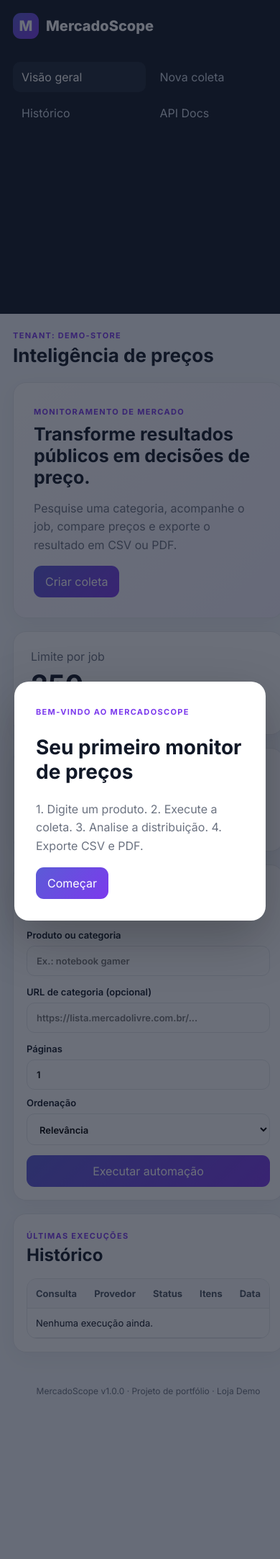
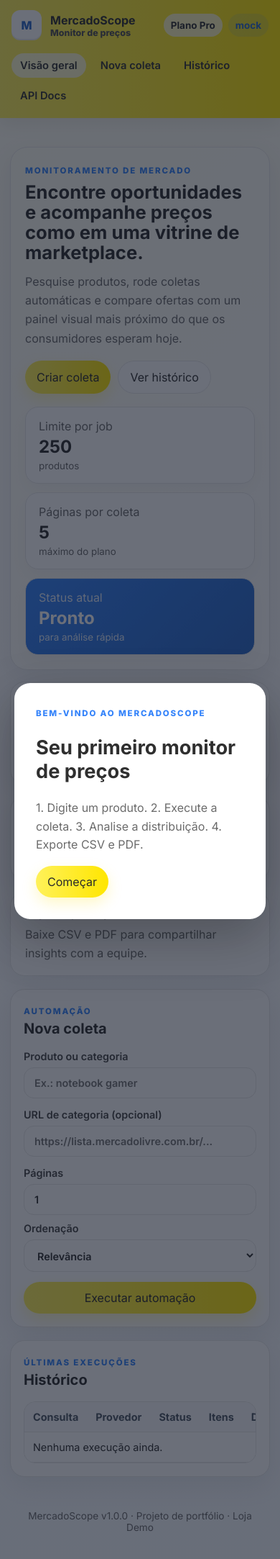
Before and after one commit to LauraTavora/MercadoScope, a FastAPI app: page / in a window 390 px wide. Shown: the top 2166 px of the page at 72% size. Run offline with FastAPI, Linux system fonts and the light colour scheme.

Commit message:
refactor: redesign UI with Mercado Livre-inspired marketplace aesthetic
- Updated color scheme to yellow, blue, and clean white surfaces
- Replaced sidebar navigation with sticky header topbar
- Added hero banner section with search-focused layout
- Enhanced cards with modern rounded corners and shadows
- Improved form styling and visual hierarchy
- Optimized responsive design for mobile and tablet
- Maintained all functionality with improved UX

```diff
--- a/app/static/styles.css
+++ b/app/static/styles.css
@@ -1,10 +1,227 @@
-:root{--bg:#f4f7fb;--surface:#fff;--text:#111827;--muted:#6b7280;--line:#e5e7eb;--accent:#5b5bd6;--accent2:#7c3aed;--success:#059669;--danger:#dc2626;--warning:#d97706}
-*{box-sizing:border-box}html{scroll-behavior:smooth}body{margin:0;font-family:Inter,system-ui,sans-serif;background:var(--bg);color:var(--text)}
-.shell{display:grid;grid-template-columns:250px 1fr;min-height:100vh}.sidebar{position:sticky;top:0;height:100vh;background:#111827;color:#fff;padding:28px 20px;display:flex;flex-direction:column;gap:32px}.brand{font-weight:800;font-size:20px;display:flex;align-items:center;gap:10px}.brand-mark{width:36px;height:36px;border-radius:11px;display:grid;place-items:center;background:linear-gradient(135deg,var(--accent),var(--accent2))}.sidebar nav{display:grid;gap:8px}.nav-item{color:#cbd5e1;text-decoration:none;padding:11px 12px;border-radius:10px}.nav-item:hover,.nav-item.active{background:#1f2937;color:#fff}.plan-card{margin-top:auto;padding:16px;border:1px solid #374151;border-radius:14px;display:grid;gap:7px}.plan-card small{color:#9ca3af;line-height:1.45}
-main{padding:28px 34px 40px;max-width:1500px;width:100%;margin:0 auto}.topbar{display:flex;justify-content:space-between;align-items:center;margin-bottom:22px}.topbar h1{margin:4px 0 0;font-size:26px}.eyebrow{text-transform:uppercase;letter-spacing:.12em;font-size:11px;font-weight:700;color:#7c3aed}.provider-pill,.hint{font-size:12px;color:var(--muted);background:#fff;border:1px solid var(--line);padding:8px 10px;border-radius:999px}
-.hero-grid{display:grid;grid-template-columns:2fr 1fr 1fr;gap:18px;margin-bottom:18px}.hero-card,.metric-card,.panel{background:var(--surface);border:1px solid var(--line);border-radius:18px;box-shadow:0 8px 30px rgba(17,24,39,.05)}.hero-card{padding:28px;background:linear-gradient(135deg,#fff,#f3f0ff)}.hero-card h2{font-size:30px;max-width:760px;margin:8px 0}.hero-card p{color:var(--muted);line-height:1.6;max-width:720px}.metric-card{padding:24px;display:flex;flex-direction:column;justify-content:center}.metric-card span,.metric-card small{color:var(--muted)}.metric-card strong{font-size:38px;margin:6px 0}
-.panel{padding:24px;margin:18px 0}.panel-header{display:flex;align-items:center;justify-content:space-between;margin-bottom:18px}.panel h2{margin:4px 0 0}.job-form{display:grid;grid-template-columns:1fr 1fr auto;gap:14px;align-items:end}.job-form label{display:grid;gap:7px;font-size:13px;font-weight:600}.job-form input,.job-form select{width:100%;border:1px solid var(--line);border-radius:11px;padding:12px 13px;font:inherit;background:#fff}.form-row{display:flex;gap:10px}.form-row label{flex:1}.button{display:inline-flex;justify-content:center;align-items:center;border:0;border-radius:11px;padding:12px 16px;font-weight:700;text-decoration:none;cursor:pointer;font:inherit}.primary{background:linear-gradient(135deg,var(--accent),var(--accent2));color:#fff}.secondary{background:#fff;border:1px solid var(--line);color:var(--text)}.feedback{margin-top:15px;padding:13px;border-radius:11px;background:#eef2ff;color:#3730a3}.feedback.error{background:#fef2f2;color:#991b1b}
-.progress-track{height:11px;background:#e5e7eb;border-radius:999px;overflow:hidden}.progress-bar{height:100%;background:linear-gradient(90deg,var(--accent),var(--accent2));transition:width .35s}.status{display:inline-flex;border-radius:999px;padding:5px 9px;font-size:11px;font-weight:800;text-transform:uppercase}.status.completed{background:#d1fae5;color:#065f46}.status.failed{background:#fee2e2;color:#991b1b}.status.running{background:#e0e7ff;color:#3730a3}.status.pending{background:#fef3c7;color:#92400e}.result-actions{display:flex;gap:10px;margin:18px 0}.analytics-grid{display:grid;grid-template-columns:420px 1fr;gap:18px}.chart-card{border:1px solid var(--line);border-radius:14px;padding:16px;min-height:330px}.table-wrap{overflow:auto;border:1px solid var(--line);border-radius:14px}table{border-collapse:collapse;width:100%;font-size:13px}th,td{text-align:left;padding:12px;border-bottom:1px solid var(--line);vertical-align:top}th{background:#f9fafb;color:#4b5563}td a{color:#4f46e5;text-decoration:none}.hidden{display:none!important}footer{color:var(--muted);font-size:12px;text-align:center;padding:28px}
-.modal{position:fixed;inset:0;background:rgba(17,24,39,.62);display:grid;place-items:center;padding:20px;z-index:50}.modal-card{background:#fff;max-width:520px;padding:30px;border-radius:20px;box-shadow:0 25px 70px rgba(0,0,0,.25)}.modal-card h2{font-size:28px}.modal-card p{color:var(--muted);line-height:1.6}
-@media(max-width:1000px){.shell{grid-template-columns:1fr}.sidebar{position:static;height:auto}.sidebar nav{grid-template-columns:repeat(4,1fr)}.plan-card{display:none}.hero-grid{grid-template-columns:1fr 1fr}.hero-card{grid-column:1/-1}.job-form{grid-template-columns:1fr}.analytics-grid{grid-template-columns:1fr}}
-@media(max-width:640px){main{padding:18px}.sidebar{padding:18px}.sidebar nav{grid-template-columns:1fr 1fr}.topbar{align-items:flex-start;gap:10px}.provider-pill{display:none}.hero-grid{grid-template-columns:1fr}.hero-card h2{font-size:25px}.panel{padding:18px}.form-row{flex-direction:column}.panel-header{align-items:flex-start;gap:10px}.hint{display:none}}
+:root {
+  --bg: #fefefe;
+  --surface: #ffffff;
+  --surface-soft: #f7f7f7;
+  --text: #2f2f2f;
+  --muted: #6b6b6b;
+  --line: #e6e6e6;
+  --primary: #fff159;
+  --primary-strong: #ffe600;
+  --accent: #3483fa;
+  --accent-strong: #2968c8;
+  --success: #00a650;
+  --danger: #d93025;
+  --warning: #ffb800;
+  --shadow: 0 12px 36px rgba(15, 23, 42, 0.08);
+}
+
+* { box-sizing: border-box; }
+html { scroll-behavior: smooth; }
+body {
+  margin: 0;
+  font-family: Inter, system-ui, -apple-system, BlinkMacSystemFont, "Segoe UI", sans-serif;
+  background: linear-gradient(180deg, #fffef0 0%, var(--bg) 35%, #f8fbff 100%);
+  color: var(--text);
+}
+
+.page-shell { min-height: 100vh; }
+.main-content { max-width: 1280px; margin: 0 auto; padding: 24px 24px 40px; }
+
+.topbar-shell {
+  display: flex;
+  align-items: center;
+  justify-content: space-between;
+  gap: 18px;
+  padding: 18px 24px;
+  background: linear-gradient(90deg, #fff159 0%, #ffe600 100%);
+  box-shadow: 0 8px 24px rgba(0, 0, 0, 0.08);
+  position: sticky;
+  top: 0;
+  z-index: 20;
+}
+
+.brand-block { display: flex; align-items: center; gap: 12px; font-weight: 800; }
+.brand-block strong { display: block; font-size: 1rem; }
+.brand-block span { display: block; font-size: 0.78rem; color: #4f4f4f; }
+.brand-mark {
+  width: 42px;
+  height: 42px;
+  border-radius: 12px;
+  display: grid;
+  place-items: center;
+  background: var(--surface);
+  color: var(--accent-strong);
+  box-shadow: inset 0 -2px 0 rgba(0,0,0,.08);
+  font-weight: 900;
+}
+
+.top-nav { display: flex; flex-wrap: wrap; gap: 8px; }
+.nav-chip {
+  text-decoration: none;
+  color: #333;
+  padding: 8px 12px;
+  border-radius: 999px;
+  font-size: 0.92rem;
+  font-weight: 600;
+}
+.nav-chip.active, .nav-chip:hover { background: rgba(255,255,255,.72); }
+
+.topbar-actions { display: flex; align-items: center; gap: 8px; flex-wrap: wrap; }
+.pill {
+  display: inline-flex;
+  align-items: center;
+  padding: 8px 10px;
+  border-radius: 999px;
+  font-size: 0.84rem;
+  font-weight: 700;
+  background: rgba(255,255,255,.7);
+  color: #2f2f2f;
+}
+.pill.muted { background: rgba(52,131,250,.12); color: var(--accent-strong); }
+
+.hero-banner {
+  display: grid;
+  grid-template-columns: 1.35fr 0.95fr;
+  gap: 18px;
+  margin: 24px 0 16px;
+  padding: 28px;
+  background: linear-gradient(135deg, #fffef2 0%, #ffffff 100%);
+  border: 1px solid var(--line);
+  border-radius: 24px;
+  box-shadow: var(--shadow);
+}
+
+.hero-copy h1 {
+  margin: 8px 0 12px;
+  font-size: clamp(1.7rem, 2.5vw, 2.6rem);
+  line-height: 1.1;
+  max-width: 700px;
+}
+.hero-copy p { margin: 0 0 18px; color: var(--muted); line-height: 1.65; max-width: 680px; }
+.hero-actions { display: flex; flex-wrap: wrap; gap: 10px; }
+
+.eyebrow {
+  text-transform: uppercase;
+  letter-spacing: 0.16em;
+  font-size: 0.72rem;
+  font-weight: 800;
+  color: var(--accent);
+}
+
+.hero-highlights { display: grid; gap: 12px; }
+.highlight-card {
+  background: var(--surface);
+  border: 1px solid var(--line);
+  border-radius: 18px;
+  padding: 16px 18px;
+  box-shadow: 0 10px 24px rgba(15, 23, 42, 0.04);
+}
+.highlight-card span, .highlight-card small { display: block; color: var(--muted); }
+.highlight-card strong { display: block; font-size: 1.5rem; margin: 4px 0; }
+.highlight-card.accent { background: linear-gradient(135deg, var(--accent) 0%, var(--accent-strong) 100%); color: #fff; }
+.highlight-card.accent span, .highlight-card.accent small { color: rgba(255,255,255,.86); }
+
+.info-row { display: grid; grid-template-columns: repeat(3, 1fr); gap: 16px; margin-bottom: 18px; }
+.info-card, .panel {
+  background: var(--surface);
+  border: 1px solid var(--line);
+  border-radius: 20px;
+  box-shadow: var(--shadow);
+}
+.info-card { padding: 18px 20px; }
+.info-card h3 { margin: 0 0 8px; font-size: 1rem; }
+.info-card p { margin: 0; color: var(--muted); line-height: 1.6; }
+
+.panel { padding: 22px; margin: 18px 0; }
+.panel-header { display: flex; align-items: center; justify-content: space-between; gap: 12px; margin-bottom: 18px; }
+.panel h2 { margin: 4px 0 0; font-size: 1.25rem; }
+.hint { font-size: 0.84rem; color: var(--muted); background: var(--surface-soft); border: 1px solid var(--line); padding: 8px 10px; border-radius: 999px; }
+
+.job-form { display: grid; grid-template-columns: 1.2fr 1.2fr auto; gap: 14px; align-items: end; }
+.job-form label { display: grid; gap: 7px; font-size: 0.9rem; font-weight: 600; color: #444; }
+.job-form input, .job-form select {
+  width: 100%;
+  border: 1px solid var(--line);
+  border-radius: 14px;
+  padding: 12px 14px;
+  font: inherit;
+  background: var(--surface);
+  color: var(--text);
+}
+.job-form input:focus, .job-form select:focus { outline: none; border-color: var(--accent); box-shadow: 0 0 0 3px rgba(52,131,250,.14); }
+.form-row { display: flex; gap: 10px; }
+.form-row label { flex: 1; }
+
+.button {
+  display: inline-flex;
+  justify-content: center;
+  align-items: center;
+  border: 0;
+  border-radius: 999px;
+  padding: 12px 16px;
+  font-weight: 800;
+  text-decoration: none;
+  cursor: pointer;
+  font: inherit;
+}
+.primary {
+  background: linear-gradient(90deg, var(--primary) 0%, var(--primary-strong) 100%);
+  color: #2b2b2b;
+  box-shadow: 0 8px 20px rgba(255,225,0,.22);
+}
+.secondary {
+  background: var(--surface);
+  border: 1px solid var(--line);
+  color: var(--text);
+}
+
+.feedback {
+  margin-top: 15px;
+  padding: 13px 14px;
+  border-radius: 12px;
+  background: #ecf7ff;
+  color: #125a9b;
+  border: 1px solid #cde7ff;
+}
+.feedback.error { background: #fff1f0; color: #a22115; border-color: #f8d7d3; }
+
+.progress-track {
+  height: 11px;
+  background: #ededed;
+  border-radius: 999px;
+  overflow: hidden;
+}
+.progress-bar { height: 100%; background: linear-gradient(90deg, var(--primary) 0%, var(--accent) 100%); transition: width .35s; }
+
+.status {
+  display: inline-flex;
+  border-radius: 999px;
+  padding: 5px 9px;
+  font-size: 0.75rem;
+  font-weight: 800;
+  text-transform: uppercase;
+}
+.status.completed{background:#dff7e8;color:#116b3e}.status.failed{background:#fde8e6;color:#9b2317}.status.running{background:#e8f1ff;color:#1f4a99}.status.pending{background:#fff5d6;color:#8d6400}
+
+.result-actions{display:flex;gap:10px;margin:18px 0;flex-wrap:wrap}.analytics-grid{display:grid;grid-template-columns:420px 1fr;gap:18px}.chart-card{border:1px solid var(--line);border-radius:16px;padding:16px;min-height:330px;background:var(--surface-soft)}.table-wrap{overflow:auto;border:1px solid var(--line);border-radius:16px;background:var(--surface)}table{border-collapse:collapse;width:100%;font-size:0.9rem}th,td{text-align:left;padding:12px;border-bottom:1px solid var(--line);vertical-align:top}th{background:#f9fafb;color:#4b5563}td a{color:var(--accent);text-decoration:none}
+.hidden{display:none!important}footer{color:var(--muted);font-size:0.85rem;text-align:center;padding:28px 10px 8px}
+.modal{position:fixed;inset:0;background:rgba(17,24,39,.62);display:grid;place-items:center;padding:20px;z-index:50}.modal-card{background:#fff;max-width:520px;padding:30px;border-radius:22px;box-shadow:0 25px 70px rgba(0,0,0,.25)}.modal-card h2{font-size:1.7rem}.modal-card p{color:var(--muted);line-height:1.6}
+
+@media (max-width: 1000px) {
+  .hero-banner { grid-template-columns: 1fr; }
+  .info-row { grid-template-columns: 1fr; }
+  .job-form { grid-template-columns: 1fr; }
+  .analytics-grid { grid-template-columns: 1fr; }
+}
+
+@media (max-width: 760px) {
+  .main-content { padding: 16px 14px 28px; }
+  .topbar-shell { flex-wrap: wrap; padding: 14px 16px; }
+  .top-nav { width: 100%; order: 3; }
+  .hero-banner { padding: 20px; }
+  .hero-copy h1 { font-size: 1.6rem; }
+  .panel { padding: 18px; }
+  .panel-header { align-items: flex-start; flex-direction: column; }
+  .form-row { flex-direction: column; }
+  .hint { display: none; }
+}
--- a/app/templates/index.html
+++ b/app/templates/index.html
@@ -12,49 +12,78 @@
   <script src="/static/app.js" defer></script>
 </head>
 <body data-tenant="{{ tenant.slug }}">
-  <div class="shell">
-    <aside class="sidebar">
-      <div class="brand"><span class="brand-mark">M</span><span>MercadoScope</span></div>
-      <nav>
-        <a class="nav-item active" href="#dashboard">Visão geral</a>
-        <a class="nav-item" href="#new-job">Nova coleta</a>
-        <a class="nav-item" href="#history">Histórico</a>
-        <a class="nav-item" href="/docs">API Docs</a>
+  <div class="page-shell">
+    <header class="topbar-shell">
+      <div class="brand-block">
+        <div class="brand-mark">M</div>
+        <div>
+          <strong>MercadoScope</strong>
+          <span>Monitor de preços</span>
+        </div>
+      </div>
+      <nav class="top-nav">
+        <a class="nav-chip active" href="#dashboard">Visão geral</a>
+        <a class="nav-chip" href="#new-job">Nova coleta</a>
+        <a class="nav-chip" href="#history">Histórico</a>
+        <a class="nav-chip" href="/docs">API Docs</a>
       </nav>
-      <div class="plan-card">
-        <span class="eyebrow">Plano atual</span>
-        <strong>{{ tenant.plan.name }}</strong>
-        <small>Até {{ tenant.plan.max_items_per_job }} itens e {{ tenant.plan.max_pages_per_job }} páginas por coleta.</small>
+      <div class="topbar-actions">
+        <span class="pill">Plano {{ tenant.plan.name }}</span>
+        <span class="pill muted">{{ settings.scraper_provider }}</span>
       </div>
-    </aside>
+    </header>
 
-    <main>
-      <header class="topbar">
-        <div>
-          <span class="eyebrow">Tenant: {{ tenant.slug }}</span>
-          <h1>Inteligência de preços</h1>
+    <main class="main-content">
+      <section id="dashboard" class="hero-banner">
+        <div class="hero-copy">
+          <span class="eyebrow">MONITORAMENTO DE MERCADO</span>
+          <h1>Encontre oportunidades e acompanhe preços como em uma vitrine de marketplace.</h1>
+          <p>Pesquise produtos, rode coletas automáticas e compare ofertas com um painel visual mais próximo do que os consumidores esperam hoje.</p>
+          <div class="hero-actions">
+            <a class="button primary" href="#new-job">Criar coleta</a>
+            <a class="button secondary" href="#history">Ver histórico</a>
+          </div>
         </div>
-        <span class="provider-pill">Provedor: {{ settings.scraper_provider }}</span>
-      </header>
+        <div class="hero-highlights">
+          <article class="highlight-card">
+            <span>Limite por job</span>
+            <strong>{{ tenant.plan.max_items_per_job }}</strong>
+            <small>produtos</small>
+          </article>
+          <article class="highlight-card">
+            <span>Páginas por coleta</span>
+            <strong>{{ tenant.plan.max_pages_per_job }}</strong>
+            <small>máximo do plano</small>
+          </article>
+          <article class="highlight-card accent">
+            <span>Status atual</span>
+            <strong>Pronto</strong>
+            <small>para análise rápida</small>
+          </article>
+        </div>
+      </section>
 
-      <section id="dashboard" class="hero-grid">
-        <article class="hero-card">
-          <span class="eyebrow">Monitoramento de mercado</span>
-          <h2>Transforme resultados públicos em decisões de preço.</h2>
-          <p>Pesquise uma categoria, acompanhe o job, compare preços e exporte o resultado em CSV ou PDF.</p>
-          <a class="button primary" href="#new-job">Criar coleta</a>
+      <section class="info-row">
+        <article class="info-card">
+          <h3>Busca inteligente</h3>
+          <p>Organize cada coleta com categoria, ordenação e páginas em um fluxo simples.</p>
         </article>
-        <article class="metric-card">
-          <span>Limite por job</span><strong>{{ tenant.plan.max_items_per_job }}</strong><small>produtos</small>
+        <article class="info-card">
+          <h3>Comparação visual</h3>
+          <p>Veja distribuição de preços e os melhores resultados de forma clara.</p>
         </article>
-        <article class="metric-card">
-          <span>Páginas</span><strong>{{ tenant.plan.max_pages_per_job }}</strong><small>máximo do plano</small>
+        <article class="info-card">
+          <h3>Exportação rápida</h3>
+          <p>Baixe CSV e PDF para compartilhar insights com a equipe.</p>
         </article>
       </section>
 
       <section id="new-job" class="panel">
         <div class="panel-header">
-          <div><span class="eyebrow">Automação</span><h2>Nova coleta</h2></div>
+          <div>
+            <span class="eyebrow">AUTOMAÇÃO</span>
+            <h2>Nova coleta</h2>
+          </div>
           <span class="hint">Sem login e sem contorno de bloqueios</span>
         </div>
         <form id="job-form" class="job-form">
@@ -83,7 +112,7 @@
 
       <section id="live-results" class="panel hidden">
         <div class="panel-header">
-          <div><span class="eyebrow">Execução atual</span><h2 id="live-title">Processando</h2></div>
+          <div><span class="eyebrow">EXECUÇÃO ATUAL</span><h2 id="live-title">Processando</h2></div>
           <span id="live-status" class="status pending">pending</span>
         </div>
         <div class="progress-track"><div id="progress-bar" class="progress-bar" style="width:0%"></div></div>
@@ -103,7 +132,7 @@
       </section>
 
       <section id="history" class="panel">
-        <div class="panel-header"><div><span class="eyebrow">Últimas execuções</span><h2>Histórico</h2></div></div>
+        <div class="panel-header"><div><span class="eyebrow">ÚLTIMAS EXECUÇÕES</span><h2>Histórico</h2></div></div>
         <div class="table-wrap">
           <table>
             <thead><tr><th>Consulta</th><th>Provedor</th><th>Status</th><th>Itens</th><th>Data</th></tr></thead>
@@ -125,7 +154,7 @@
 
   <div id="tour" class="modal hidden" role="dialog" aria-modal="true" aria-labelledby="tour-title">
     <div class="modal-card">
-      <span class="eyebrow">Bem-vindo ao MercadoScope</span>
+      <span class="eyebrow">BEM-VINDO AO MERCADOSCOPE</span>
       <h2 id="tour-title">Seu primeiro monitor de preços</h2>
       <p>1. Digite um produto. 2. Execute a coleta. 3. Analise a distribuição. 4. Exporte CSV e PDF.</p>
       <button id="close-tour" class="button primary">Começar</button>
```
